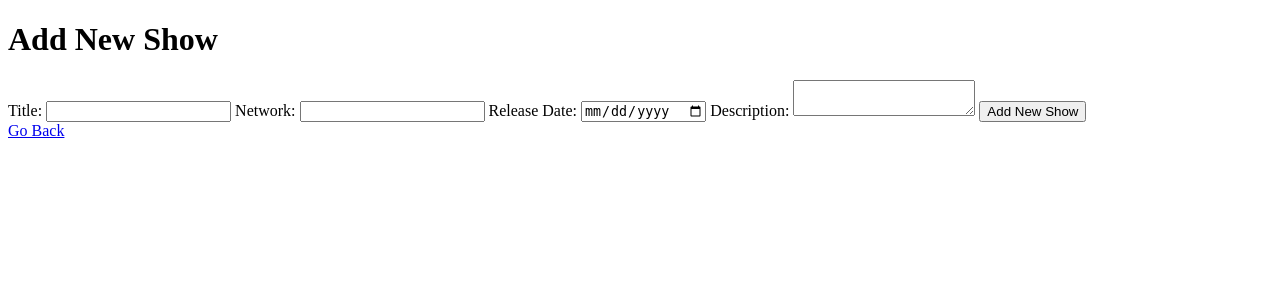
After one commit to jansenhillis/Python, a Django app: page /shows/new in a window 1280 px wide. The commit adds this page. Shown: the top 300 px of the page. Run offline with Django 3.2, Linux system fonts and the light colour scheme.

Commit message:
New Show form added

```diff
--- /dev/null
+++ b/A028_django_semi_restful_tv_shows/shows_app/templates/add.html
@@ -0,0 +1,33 @@
+<!DOCTYPE html>
+<html lang="en">
+<head>
+    <meta charset="UTF-8">
+    <meta http-equiv="X-UA-Compatible" content="IE=edge">
+    <meta name="viewport" content="width=device-width, initial-scale=1.0">
+    <title>Document</title>
+</head>
+<body>
+    <div class="wrapper">
+        <div class="content">
+            <form action="#" method="POST">
+                <h1>Add New Show</h1>
+                <label for="title">Title: </label>
+                <input type="text" id="title" name="title">
+
+                <label for="network">Network:</label>
+                <input type="text" id="network" name="network">
+
+                <label for="release_date">Release Date:</label>
+                <input type="date" id="release_date" name="release_date">
+
+                <label for="description">Description: </label>
+                <textarea id="description" name="description"></textarea>
+                <button>Add New Show</button>
+            </form>
+        </div>
+        <div class="right_nav">
+            <a href="/shows">Go Back</a>
+        </div>
+    </div>
+</body>
+</html>
--- a/A028_django_semi_restful_tv_shows/shows_app/templates/show.html
+++ b/A028_django_semi_restful_tv_shows/shows_app/templates/show.html
@@ -4,7 +4,7 @@
     <meta charset="UTF-8">
     <meta http-equiv="X-UA-Compatible" content="IE=edge">
     <meta name="viewport" content="width=device-width, initial-scale=1.0">
-    <title>Show</title>
+    <title>{{ show.title }}</title>
 </head>
 <body>
     <div class="wrapper">
@@ -18,6 +18,7 @@
             <div class="movie-options">
                 <p>Created at: {{ show.created_at }}</p>
                 <p>Last Updated at: {{ show.updated_at }}</p>
+                <p><a href="#">Edit</a> | <a href="#">Delete</a></p>
             </div>
 
         </div>
--- a/A028_django_semi_restful_tv_shows/shows_app/urls.py
+++ b/A028_django_semi_restful_tv_shows/shows_app/urls.py
@@ -4,5 +4,7 @@ from . import views
 urlpatterns = [
     path('', views.index),
     path('shows', views.shows),
-    path('shows/<int:show_id>', views.show_description)
+    path('shows/new', views.new),
+    path('shows/create', views.create),
+    path('shows/<int:show_id>', views.show_description),
 ]
--- a/A028_django_semi_restful_tv_shows/shows_app/views.py
+++ b/A028_django_semi_restful_tv_shows/shows_app/views.py
@@ -18,3 +18,9 @@ def show_description(request, show_id):
     return render(request, 'show.html', {
         "show": show
     })
+
+def new(request):
+    return render(request, 'add.html')
+
+def create(request):
+    pass
```
Also changed, not shown: A028_django_semi_restful_tv_shows/shows_app/templates/edit.html (deleted).
